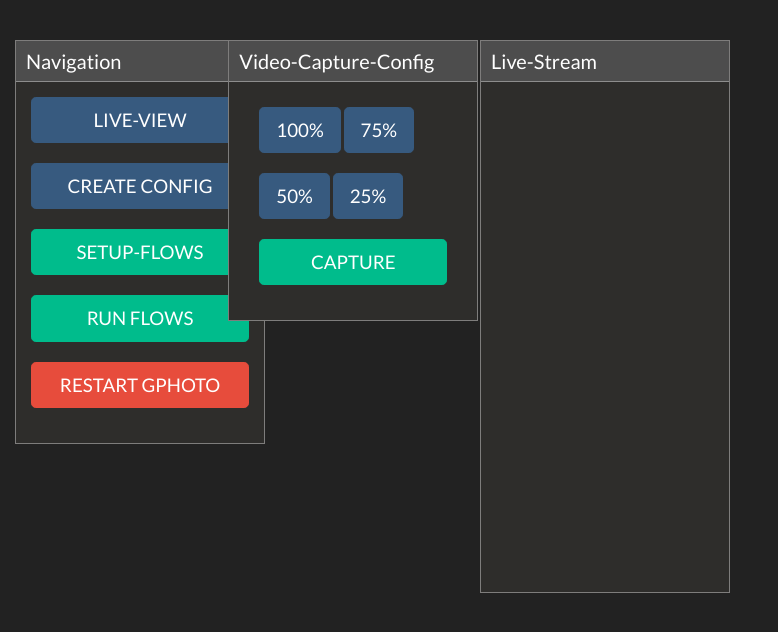
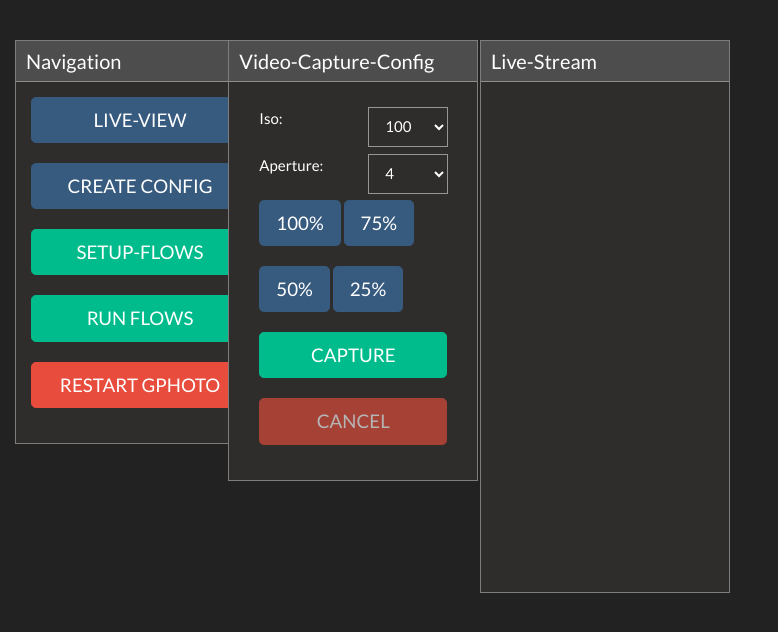
Before and after one commit to RedCore161/SkyWatcherPi, a Django app: template controller/templates/controller/live_stream.html in a window 1280 px wide. Shown: the top 632 px of the page, without its empty margins (0-778 px from the left). Run offline with Django 3.2, Linux system fonts and the light colour scheme; the template is opened without the code that fills it: values that come from a table or form of the project are taken from there, others are empty; parts of the project's set-up code (start-up, migrations or seed data) failed here and were passed over; some libraries are stand-ins or nearby versions.

Commit message:
Improving video-capture
adding cancel and minimal setting

```diff
--- a/SkyWatcherCC/cameraController.py
+++ b/SkyWatcherCC/cameraController.py
@@ -92,21 +92,24 @@ def is_camera_present():
 # ---- C A M E R A - A C T I O N S --------------------------------------------------
 # -----------------------------------------------------------------------------------
 
-def start_livestream(filename, crop):
+def start_livestream(iso, aperture, filename, crop):
     """
     Forwards camera-livestrem to */dev/video2*
+    :param aperture: /
+    :param iso: /
     :param filename: name of the video which will be recorded in tmp-folder
     :param crop: ffmpeg-crop-command => See: https://video.stackexchange.com/questions/4563/how-can-i-crop-a-video-with-ffmpeg
 
     """
     if not is_process_running("ffmpeg"):
         if MOCK_CAMERA:
-            subprocess.run("ffmpeg -hide_banner -f video4linux2 -i /dev/video0 -s 960:480 -vcodec rawvideo \
-                            -pix_fmt yuv420p -threads 0 -r 25 -f v4l2 /dev/video2 {} {}".format(crop, filename),
+            subprocess.run("ffmpeg -hide_banner -f video4linux2 -i /dev/video0 -s 960:480 -vcodec rawvideo" +
+                           " -pix_fmt yuv420p -threads 0 -r 25 -f v4l2 /dev/video2 {} {}".format(crop, filename),
                            shell=True, check=True)
         else:
-            subprocess.run("gphoto2 --stdout --capture-movie | ffmpeg -hide_banner -i - -vcodec rawvideo \
-                            -pix_fmt yuv420p -threads 0 -r 25 -f v4l2 /dev/video2 {} {}".format(crop, filename),
+            subprocess.run("gphoto2 --stdout --set-config iso={} --set-config aperture={} --capture-movie" +
+                           " | ffmpeg -hide_banner -i - -vcodec rawvideo -pix_fmt yuv420p" +
+                           " -threads 0 -r 25 -f v4l2 /dev/video2 {} {}".format(iso, aperture, crop, filename),
                            shell=True, check=True)
 
 
--- a/controller/forms.py
+++ b/controller/forms.py
@@ -35,3 +35,27 @@ class CaptureConfigForm(forms.Form):
                 form.base_fields[key].initial = value
 
         return form
+
+
+class VideoConfigForm(forms.Form):
+    """
+    form to handle a video-configuration
+    """
+
+    iso = forms.ChoiceField(choices=ISOS, label="Iso", widget=forms.Select(), required=True)
+    aperture = forms.ChoiceField(choices=APERTURES, label="Aperture", widget=forms.Select(), required=True)
+
+    def __init__(self, *args, **kwargs):
+
+        super(VideoConfigForm, self).__init__(*args, **kwargs)
+        self.fields['iso'].widget.attrs['style'] = 'width:80px;'
+        self.fields['aperture'].widget.attrs['style'] = 'width:80px;'
+
+    def get_form(self, **kwargs):
+        form = VideoConfigForm()
+
+        if kwargs is not None:
+            for key, value in kwargs.items():
+                form.base_fields[key].initial = value
+
+        return form
--- a/controller/static/css/custom.css
+++ b/controller/static/css/custom.css
@@ -281,3 +281,11 @@ button.btnCreateFlow {
     margin: 20px 0px 20px 30px;
     padding: 6px 20px 6px 20px;
 }
+
+.notransition {
+  -webkit-transition: none !important;
+  -moz-transition: none !important;
+  -o-transition: none !important;
+  -ms-transition: none !important;
+  transition: none !important;
+}
--- a/controller/templates/controller/live_stream.html
+++ b/controller/templates/controller/live_stream.html
@@ -8,14 +8,17 @@
             {% include 'dummies/dummy_panel_open.html' with title="Video-Capture-Config" %}
 
                 <div class="customBtnHolder">
+                    <form id="formVideoConfig" method="POST">
+                        {% csrf_token %}
+                        {{ form.as_p }}
+                    </form>
                     <button class="btn btn-lg btn-primary customCaptureBtn customBtnSize" data-size="100">100%</button>
                     <button class="btn btn-lg btn-primary customCaptureBtn customBtnSize" data-size="75">75%</button>
                     <button class="btn btn-lg btn-primary customCaptureBtn customBtnSize" data-size="50">50%</button>
                     <button class="btn btn-lg btn-primary customCaptureBtn customBtnSize" data-size="25">25%</button>
                     <button class="btn btn-block btn-lg btn-success customCaptureBtn" id="btnCaptureVideo">CAPTURE</button>
-                    <!--
-                    <button class="btn btn-block btn-lg btn-danger customCaptureBtn disabled" id="btnCancel"><span class="glyphicon glyphicon-ban-circle"></span> CANCEL</button>
-                    -->
+                    <button class="btn btn-block btn-lg btn-danger customCaptureBtn disabled" id="btnCancelVideo">CANCEL</button>
+
                 </div>
             {% include 'dummies/dummy_panel_close.html' %}
         </div>
@@ -77,6 +80,8 @@
 
 
         $(".customBtnSize").click(function(e) {
+            $(".customBtnSize").removeClass('active');
+            $(this).addClass('active');
             setupPreviewFrame($(this).data('size'));
         });
 
@@ -91,7 +96,16 @@
 
             var crop = '-vf crop=w='+w+':h='+h+':x='+pos["left"]+':y='+pos["top"];
 
+            // For 100%, we don't need to crop
+            if ($(".customBtnSize.active").data('size') == 100) {
+                crop = ' ';
+            }
+
             startLiveStream(true, crop);
+        });
+
+        $("#btnCancelVideo").click(function(e) {
+          stopLiveStream();
         });
 
         //============================================================
@@ -105,6 +119,8 @@
 					'csrfmiddlewaretoken': '{{ csrf_token }}',
 					'record': record,
 					'crop': crop,
+					'iso': $("#id_iso").val(),
+					'aperture': $("#id_aperture").val()
 				},
                 success: function (data) {
                     console.log("Requested Liveview!");
--- a/controller/urls.py
+++ b/controller/urls.py
@@ -8,7 +8,6 @@ from controller import views
 urlpatterns = [
 
     url(r'^index', TemplateView.as_view(template_name='controller/index.html'), name='index'),
-    url(r'^livestream', TemplateView.as_view(template_name='controller/live_stream.html'), name='live_stream'),
 
 
     url(r'^captureflow/CREATE', views.create_flow, name='create_flow'),
@@ -37,6 +36,8 @@ urlpatterns = [
     url(r'^captureconfig/(?P<pk>\d+)/GALLERY', views.ConfigGalleryView.as_view(), name='load_gallery'),
     url(r'^runconfig/(?P<pk>\d+)/PERFORM', views.ConfigGalleryView.as_view(), name='perform_config'),
 
+    url(r'^livestream', views.live_stream, name='live_stream'),
+
     url(r'^ajax/captureimage/(?P<config_id>\d+)/WITHCONFIG', views.capture, name='capture_image_with_config'),
     url(r'^ajax/captureimage', views.capture, name='capture_image'),
     url(r'^ajax/restartgphoto', views.restart_gphoto, name='restart_gphoto'),
--- a/controller/views.py
+++ b/controller/views.py
@@ -13,7 +13,7 @@ from django.views.generic.list import ListView
 import SkyWatcherCC.cameraController as cc
 from SkyWatcherCC.settings import FULL_CAPUTRING_PATH, MOCK_CAMERA, THUMBNAIL_PATH, MOCK_PATH_A, MOCK_PATH_B
 from SkyWatcherCC.views import HttpSuccess, HttpFailed
-from controller.forms import CaptureConfigForm, CaptureFlow
+from controller.forms import CaptureConfigForm, CaptureFlow, VideoConfigForm
 from controller.models import ConfigMapping, ImageFile, CaptureConfig
 from controller.helper import start_as_thread
 from threading import Thread
@@ -292,6 +292,17 @@ def create_config(request):
     return render(request, 'controller/create_config.html', {'form': form})
 
 
+def live_stream(request):
+
+    # If camera is present, fetch the current settings, otherwise set default values
+    fetch = cc.is_camera_present()
+
+    form = VideoConfigForm().get_form(iso=cc.get_iso(fetch),
+                                      aperture=cc.get_aperture(fetch))
+
+    return render(request, 'controller/live_stream.html', {'form': form})
+
+
 # -----------------------------------------------------------------------------------
 # ---- XXXXXXXXX --------------------------------------------------------------------
 # -----------------------------------------------------------------------------------
@@ -308,8 +319,8 @@ def restart_gphoto(request):
 # -----------------------------------------------------------------------------------
 
 @start_as_thread
-def start_livestream(filename="", crop=""):
-    cc.start_livestream(filename, crop)
+def start_livestream(iso, aperture, filename='', crop=''):
+    cc.start_livestream(iso, aperture, filename, crop)
 
 
 def start_stream(request):
@@ -320,22 +331,26 @@ def start_stream(request):
                               otherwise in MPEG
     :return:
     """
+    os.makedirs(FULL_CAPUTRING_PATH[1:], exist_ok=True)
+
     if MOCK_CAMERA or cc.is_camera_present():
         crop = request.GET.get('crop')
         record = request.GET.get('record')
+        iso = request.GET.get('iso')
+        aperture = request.GET.get('aperture')
         filename = ""
-        print("start_stream", crop, record)
+        print("start_stream", crop, record, iso, aperture)
 
         if record:
             cc.stop_livestream()
             if crop:
-                filename = "{0}/stream_{1:%Y-%m-%d_%H-%M-%S}.mkv".format(
+                filename = "{0}stream_{1:%Y-%m-%d_%H-%M-%S}.mkv".format(
                     FULL_CAPUTRING_PATH[1:], datetime.datetime.now())
             else:
-                filename = "{0}/stream_{1:%Y-%m-%d_%H-%M-%S}.mpeg".format(
+                filename = "{0}stream_{1:%Y-%m-%d_%H-%M-%S}.mpeg".format(
                     FULL_CAPUTRING_PATH[1:], datetime.datetime.now())
 
-        start_livestream(filename, crop)
+        start_livestream(iso, aperture, filename, crop)
 
         return HttpSuccess({'filename': filename})
 
```
Also changed, not shown: controller/templates/dummies/dummy_progressbar.html (+9 -2 lines).
